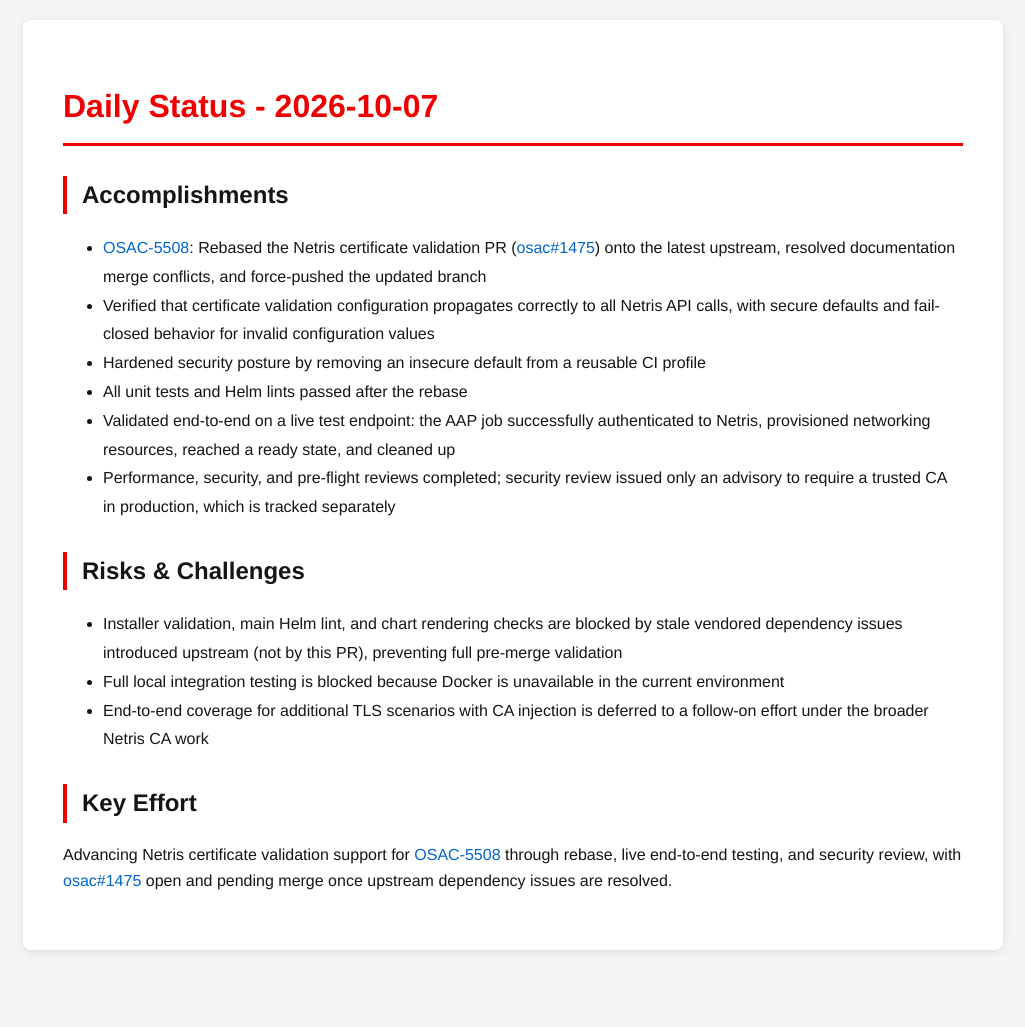
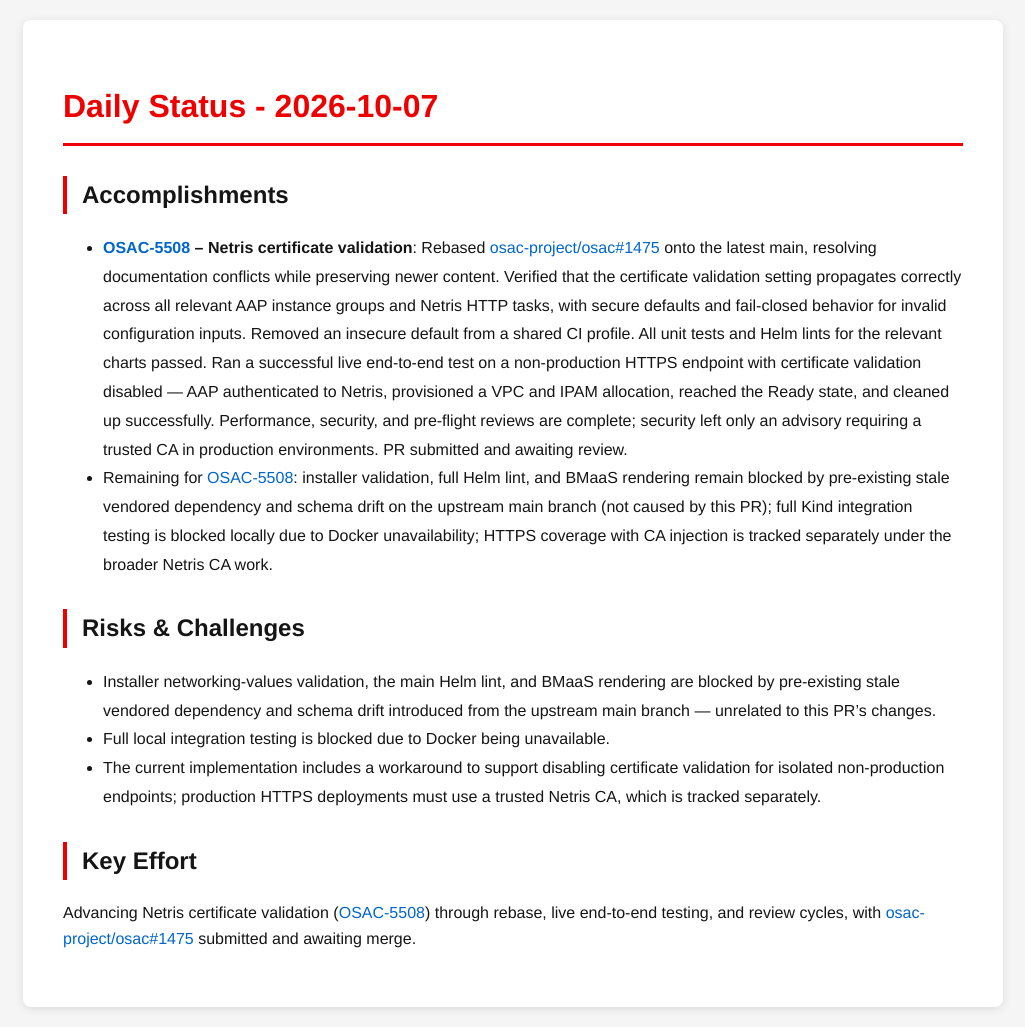
Before and after one commit to tzvatot/daily-status, a Jekyll site: the page built from 2026-10-07.md, in a window 1280 px wide. Shown: the whole page, without its empty margins (127-1152 px from the left). Built offline with Jekyll 4.4.1, drawn with Linux system fonts in a browser that asks for light colours; before the commit the page ends 970 px from its top, so only the background shows below that.

Commit message:
Daily status update - 2026-10-07

```diff
--- a/2026-10-07.md
+++ b/2026-10-07.md
@@ -7,17 +7,13 @@
 # Daily Status - 2026-10-07
 
 ## Accomplishments
-- [OSAC-5508](https://redhat.atlassian.net/browse/OSAC-5508): Rebased the Netris certificate validation PR ([osac#1475](https://github.com/osac-project/osac/pull/1475)) onto the latest upstream, resolved documentation merge conflicts, and force-pushed the updated branch
-- Verified that certificate validation configuration propagates correctly to all Netris API calls, with secure defaults and fail-closed behavior for invalid configuration values
-- Hardened security posture by removing an insecure default from a reusable CI profile
-- All unit tests and Helm lints passed after the rebase
-- Validated end-to-end on a live test endpoint: the AAP job successfully authenticated to Netris, provisioned networking resources, reached a ready state, and cleaned up
-- Performance, security, and pre-flight reviews completed; security review issued only an advisory to require a trusted CA in production, which is tracked separately
+- **[OSAC-5508](https://redhat.atlassian.net/browse/OSAC-5508) – Netris certificate validation**: Rebased [osac-project/osac#1475](https://github.com/osac-project/osac/pull/1475) onto the latest main, resolving documentation conflicts while preserving newer content. Verified that the certificate validation setting propagates correctly across all relevant AAP instance groups and Netris HTTP tasks, with secure defaults and fail-closed behavior for invalid configuration inputs. Removed an insecure default from a shared CI profile. All unit tests and Helm lints for the relevant charts passed. Ran a successful live end-to-end test on a non-production HTTPS endpoint with certificate validation disabled — AAP authenticated to Netris, provisioned a VPC and IPAM allocation, reached the Ready state, and cleaned up successfully. Performance, security, and pre-flight reviews are complete; security left only an advisory requiring a trusted CA in production environments. PR submitted and awaiting review.
+- Remaining for [OSAC-5508](https://redhat.atlassian.net/browse/OSAC-5508): installer validation, full Helm lint, and BMaaS rendering remain blocked by pre-existing stale vendored dependency and schema drift on the upstream main branch (not caused by this PR); full Kind integration testing is blocked locally due to Docker unavailability; HTTPS coverage with CA injection is tracked separately under the broader Netris CA work.
 
 ## Risks & Challenges
-- Installer validation, main Helm lint, and chart rendering checks are blocked by stale vendored dependency issues introduced upstream (not by this PR), preventing full pre-merge validation
-- Full local integration testing is blocked because Docker is unavailable in the current environment
-- End-to-end coverage for additional TLS scenarios with CA injection is deferred to a follow-on effort under the broader Netris CA work
+- Installer networking-values validation, the main Helm lint, and BMaaS rendering are blocked by pre-existing stale vendored dependency and schema drift introduced from the upstream main branch — unrelated to this PR's changes.
+- Full local integration testing is blocked due to Docker being unavailable.
+- The current implementation includes a workaround to support disabling certificate validation for isolated non-production endpoints; production HTTPS deployments must use a trusted Netris CA, which is tracked separately.
 
 ## Key Effort
-Advancing Netris certificate validation support for [OSAC-5508](https://redhat.atlassian.net/browse/OSAC-5508) through rebase, live end-to-end testing, and security review, with [osac#1475](https://github.com/osac-project/osac/pull/1475) open and pending merge once upstream dependency issues are resolved.
+Advancing Netris certificate validation ([OSAC-5508](https://redhat.atlassian.net/browse/OSAC-5508)) through rebase, live end-to-end testing, and review cycles, with [osac-project/osac#1475](https://github.com/osac-project/osac/pull/1475) submitted and awaiting merge.
```
